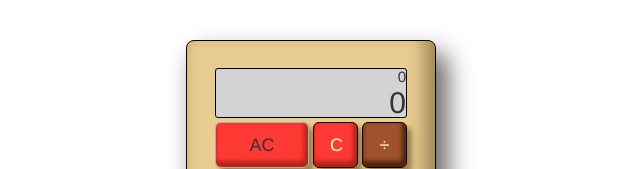
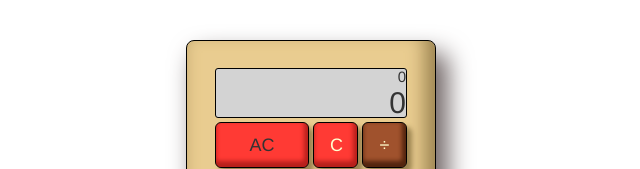
Before and after one commit to lacyjpr/calculator, a plain HTML site: page index.html in a window 1280 px wide. In both pictures the pointer is over the button "AC". Shown: the top 169 px of the page, 329-969 px from the left. Drawn offline with nearby package versions, Linux system fonts and the light colour scheme.

Commit message:
Fix active hover focus colors

```diff
--- a/css/style.css
+++ b/css/style.css
@@ -1 +1 @@
-.jumbotron{width:250px;text-align:center;margin:40px auto}#calc{padding:27px;text-align:center;border:1px solid #000;border-radius:8px;background-color:#e9cc90;box-shadow:10px 15px 25px 2px #706565,inset -8px -12px 18px 2px #9c8451}.displayBox{width:99%;height:50px;margin-left:auto;margin-right:auto;border:1px solid #000;border-radius:3px;background-color:#d3d3d3}.jumbotron h2{font-size:15px;text-align:right;margin-top:0;margin-bottom:0}.jumbotron h1{font-size:30px;text-align:right;margin-top:0;margin-bottom:0}.button-row{display:inline-block;margin-top:4px}.btn{width:45px;border:1px solid #000;color:#ffffcf;background-color:sienna;box-shadow:5px 5px 5px 0 #9c8451,inset -2px -4px 4px 2px #53250f}.btn-wide{width:94px}.btn:active,.btn:focus,.btn:hover{background-color:#ffd019}.allClear:active,.allClear:focus,.allClear:hover{background-color:#ff3a34}.clear:active,.clear:focus,.clear:hover{background-color:#ff3a34}.equals:active,.equals:focus,.equals:hover{background-color:#ff3a34}.allClear,.clear,.equals{background-color:#ff3a34;box-shadow:5px 5px 5px 0 #9c8451,inset -2px -4px 4px 2px #b8211c}
+.jumbotron{width:250px;text-align:center;margin:40px auto}#calc{padding:27px;text-align:center;border:1px solid #000;border-radius:8px;background-color:#e9cc90;box-shadow:10px 15px 25px 2px #706565,inset -8px -12px 18px 2px #9c8451}.displayBox{width:99%;height:50px;margin-left:auto;margin-right:auto;border:1px solid #000;border-radius:3px;background-color:#d3d3d3}.jumbotron h2{font-size:15px;text-align:right;margin-top:0;margin-bottom:0}.jumbotron h1{font-size:30px;text-align:right;margin-top:0;margin-bottom:0}.button-row{display:inline-block;margin-top:4px}.btn{width:45px;border:1px solid #000;color:#ffffcf;background-color:sienna;box-shadow:5px 5px 5px 0 #9c8451,inset -2px -4px 4px 2px #53250f}.btn-wide{width:94px}.btn.active,.btn:active,.btn:focus,.btn:hover{border:1px solid #000;background-color:sienna!important;outline:0!important}.allClear:active,.allClear:focus,.allClear:hover{border:1px solid #000;background-color:#ff3a34!important}.clear:active,.clear:focus,.clear:hover{border:1px solid #000;background-color:#ff3a34!important}.equals:active,.equals:focus,.equals:hover{border:1px solid #000;background-color:#ff3a34!important}.allClear,.clear,.equals{background-color:#ff3a34;box-shadow:5px 5px 5px 0 #9c8451,inset -2px -4px 4px 2px #b8211c}
```
